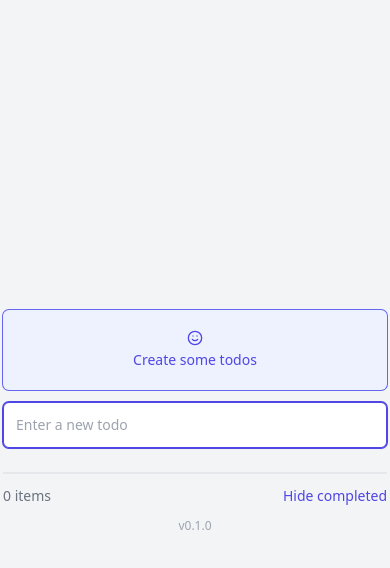
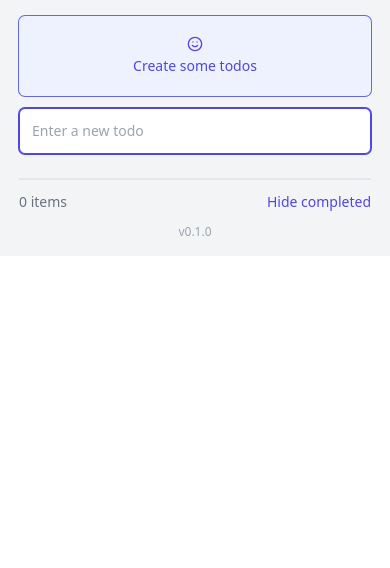
Before and after one commit to marcbruederlin/todoit, a React (Vite) app: page / in a window 390 px wide. Shown: the top 568 px of the page. Built offline with nearby package versions, Linux system fonts and the light colour scheme.

Commit message:
Add responsive styles

```diff
--- a/src/App.tsx
+++ b/src/App.tsx
@@ -52,8 +52,8 @@ export default function App() {
   }
 
   return (
-    <div className="flex h-screen w-screen flex-col items-center justify-center gap-3 bg-gray-100 antialiased dark:bg-gray-800">
-      <div className="flex w-96 flex-col gap-3">
+    <div className="flex h-full w-screen flex-col items-center justify-start gap-3 bg-gray-100 antialiased dark:bg-gray-800 md:h-screen md:justify-center">
+      <div className="flex w-full max-w-sm flex-col gap-3 p-4">
         <div className="flex flex-col gap-3">
           <TodoList
             items={filteredItems}
```
